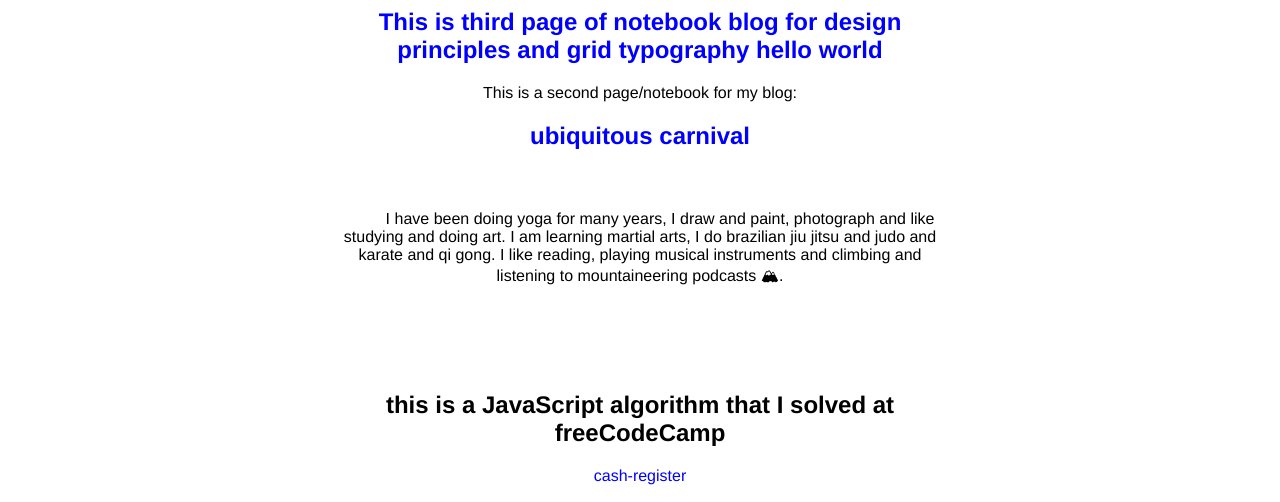
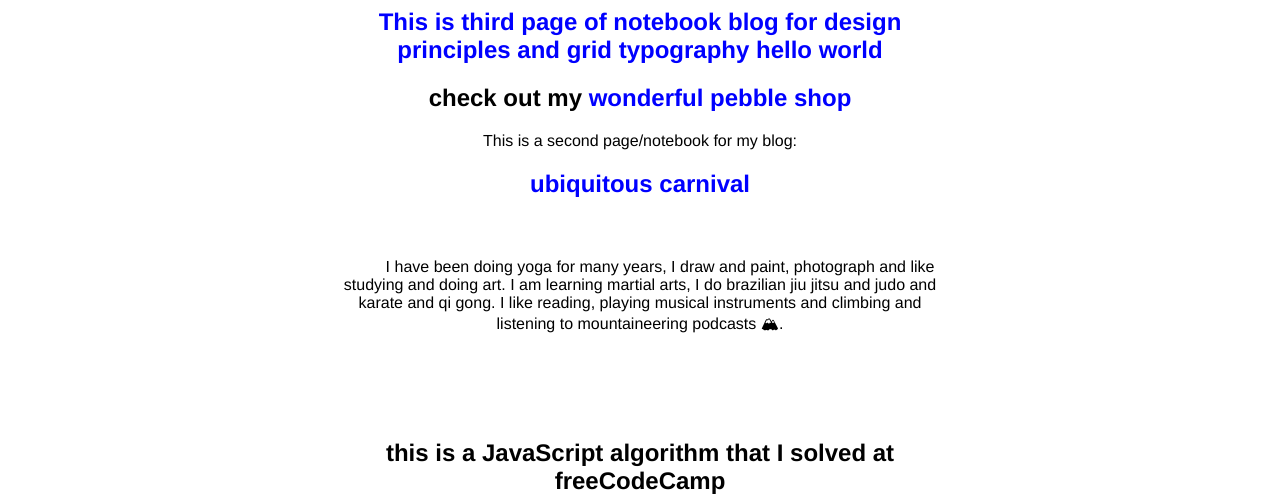
Before and after one commit to attilavajdaxyz/legendary-engine, a plain HTML site: page index.html in a window 1280 px wide. Shown: the part 267-769 px from the top of the page. Drawn offline with Linux system fonts and the light colour scheme.

Commit message:
Update index.html

```diff
--- a/index.html
+++ b/index.html
@@ -32,6 +32,7 @@
 <!--   projects I work on, "very nice I like it"     -->
        <h2><a href="https://attilavajdaxyz.github.io/solid-disco">This is third page of notebook blog for design principles and grid typography hello world</a></h2>
 
+       <h2>check out my  <a href="https://codepen.io/attila_vajda/pen/QWqeYXd?editors=0100">wonderful pebble shop</a></h2>
        <p>This is a second page/notebook for my blog:</p>
        <h2><a href="https://attilavajdaxyz.github.io/ubiquitous-carnival/">ubiquitous carnival</a></h2>
 
```
